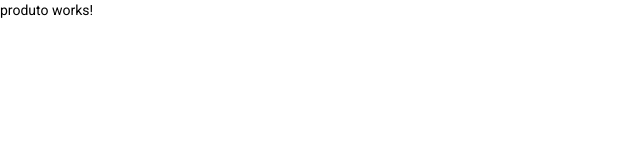
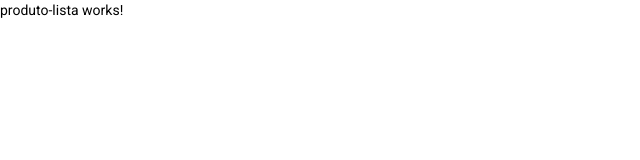
Before and after one commit to DevPsico/oak-front, an Angular app: page / in a window 1280 px wide. Shown: the top 160 px of the page, without its empty margins (0-640 px from the left). Built offline with nearby package versions, Linux system fonts and the light colour scheme.

Commit message:
Ajustado o componente produto

```diff
--- a/src/app/app-routing.module.ts
+++ b/src/app/app-routing.module.ts
@@ -1,9 +1,9 @@
 import { NgModule } from '@angular/core';
 import { RouterModule, Routes } from '@angular/router';
-import { ProdutoComponent } from './components/produto/produto.component';
+import { ProdutoListaComponent } from './components/produto/produto-lista/produto-lista.component';
 
 const routes: Routes = [{
-  path: '', component: ProdutoComponent
+  path: '', component: ProdutoListaComponent
 }];
 
 @NgModule({
--- a/src/app/app.module.ts
+++ b/src/app/app.module.ts
@@ -8,12 +8,13 @@ import { BrowserAnimationsModule } from '@angular/platform-browser/animations';
 import { FormsModule, ReactiveFormsModule } from '@angular/forms';
 
 import { HttpClientModule } from '@angular/common/http';
-import { ProdutoComponent } from './components/produto/produto.component'
+
+import { ProdutoListaComponent } from './components/produto/produto-lista/produto-lista.component'
 
 @NgModule({
   declarations: [
     AppComponent,
-    ProdutoComponent
+    ProdutoListaComponent
   ],
   imports: [
     BrowserModule,
--- /dev/null
+++ b/src/app/components/produto/produto-lista/produto-lista.component.html
@@ -0,0 +1 @@
+<p>produto-lista works!</p>
--- /dev/null
+++ b/src/app/components/produto/produto-lista/produto-lista.component.ts
@@ -0,0 +1,15 @@
+import { Component, OnInit } from '@angular/core';
+
+@Component({
+  selector: 'app-produto-lista',
+  templateUrl: './produto-lista.component.html',
+  styleUrls: ['./produto-lista.component.css']
+})
+export class ProdutoListaComponent implements OnInit {
+
+  constructor() { }
+
+  ngOnInit(): void {
+  }
+
+}
--- a/src/app/components/produto/produto.component.html
+++ /dev/null
@@ -1 +0,0 @@
-<p>produto works!</p>
--- a/src/app/components/produto/produto.component.ts
+++ /dev/null
@@ -1,15 +0,0 @@
-import { Component, OnInit } from '@angular/core';
-
-@Component({
-  selector: 'app-produto',
-  templateUrl: './produto.component.html',
-  styleUrls: ['./produto.component.css']
-})
-export class ProdutoComponent implements OnInit {
-
-  constructor() { }
-
-  ngOnInit(): void {
-  }
-
-}
--- a/tsconfig.json
+++ b/tsconfig.json
@@ -5,7 +5,7 @@
     "baseUrl": "./",
     "outDir": "./dist/out-tsc",
     "forceConsistentCasingInFileNames": true,
-    "strict": true,
+    "strict": false,
     "noImplicitReturns": true,
     "noFallthroughCasesInSwitch": true,
     "sourceMap": true,
```
Also changed, not shown: src/app/components/produto/produto-lista/produto-lista.component.css (added).
